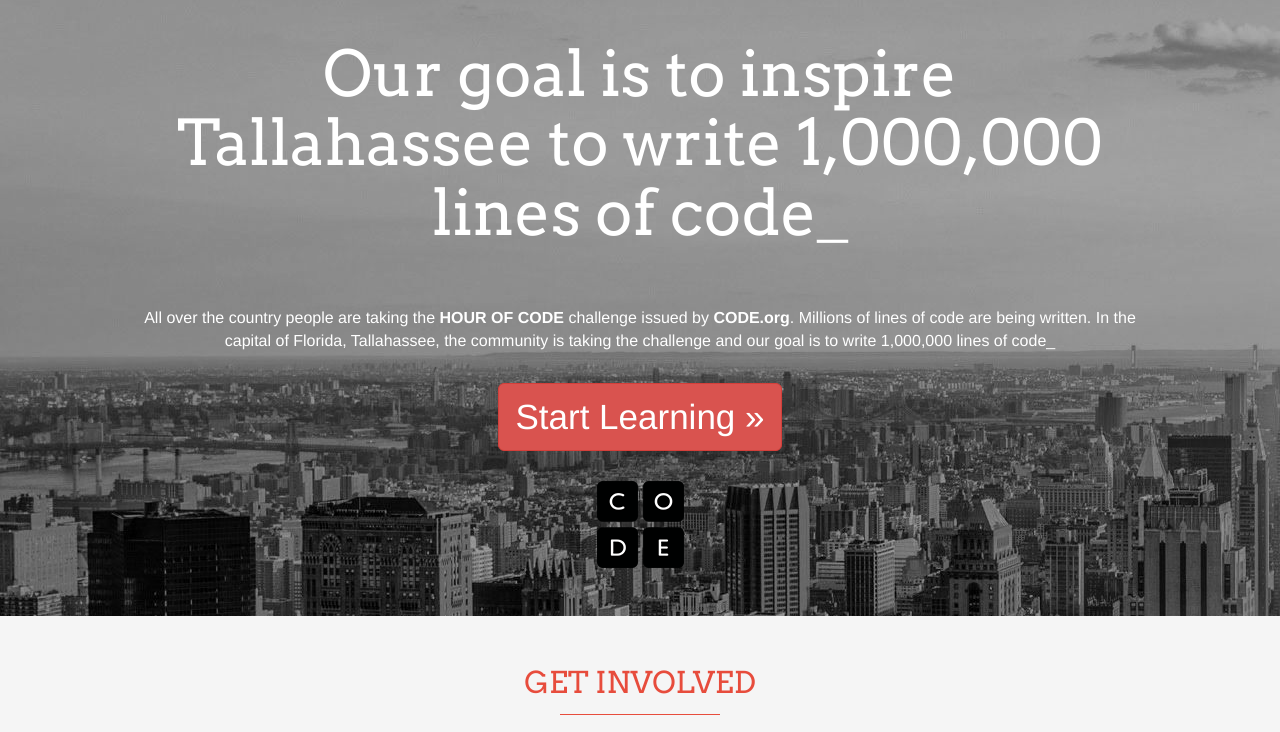
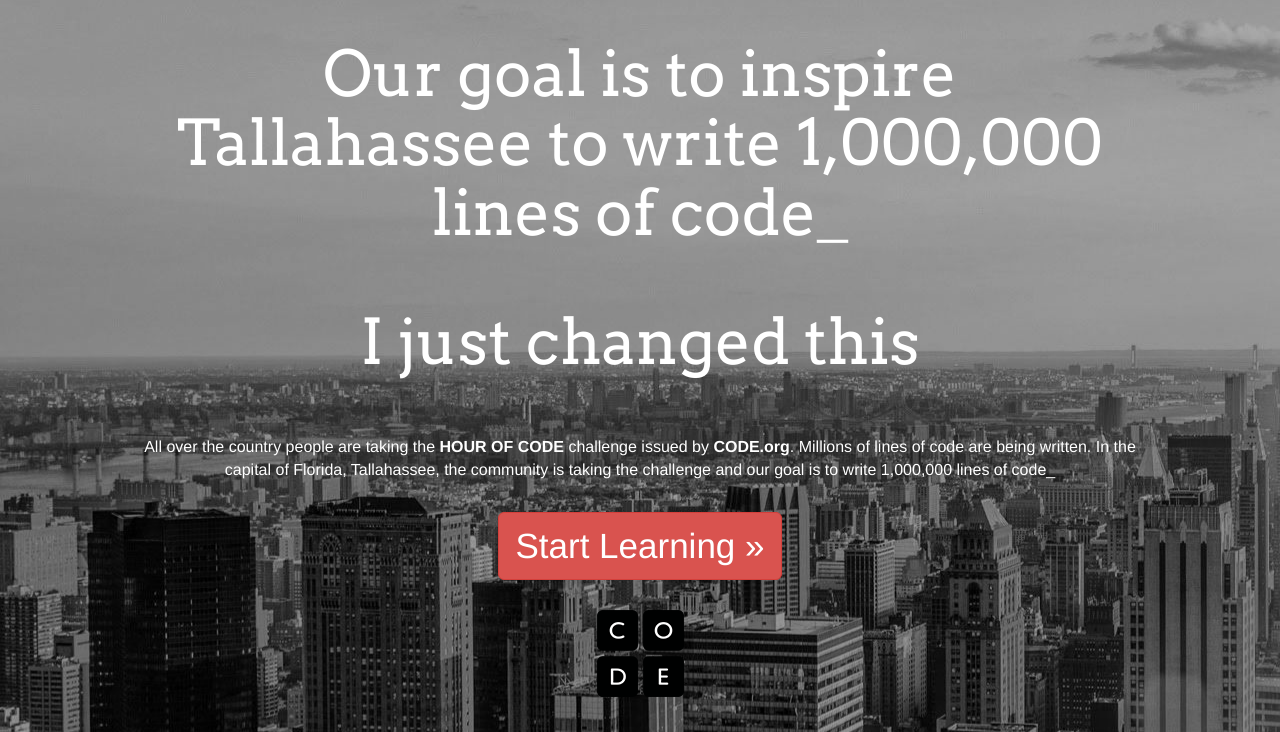
Before and after one commit to LaurynasLet/LaurynasLet.github.io, a plain HTML site: page index.html in a window 1280 px wide. Shown: the part 59-791 px from the top of the page. Drawn offline with nearby package versions, Linux system fonts and the light colour scheme; a script that the page names is missing.

Commit message:
Changes were made

```diff
--- a/index.html
+++ b/index.html
@@ -55,6 +55,7 @@
     <div class="jumbotron">
       <div class="container">
         <h1>Our goal is to inspire <br>Tallahassee to write 1,000,000<br> lines of code_</h1>
+        <h1> I just changed this </h1>
         <p>All over the country people are taking the <strong>HOUR OF CODE</strong> challenge issued by <strong>CODE.org</strong>. Millions of lines of code are being written. In the capital of Florida, Tallahassee, the community is taking the challenge and our goal is to write 1,000,000 lines of code_</p>
         <p><a class="btn btn-danger btn-lg" role="button">Start Learning &raquo;</a></p>
         <img src="images/code.png" title="Code.org" alt="Code.org">
```
